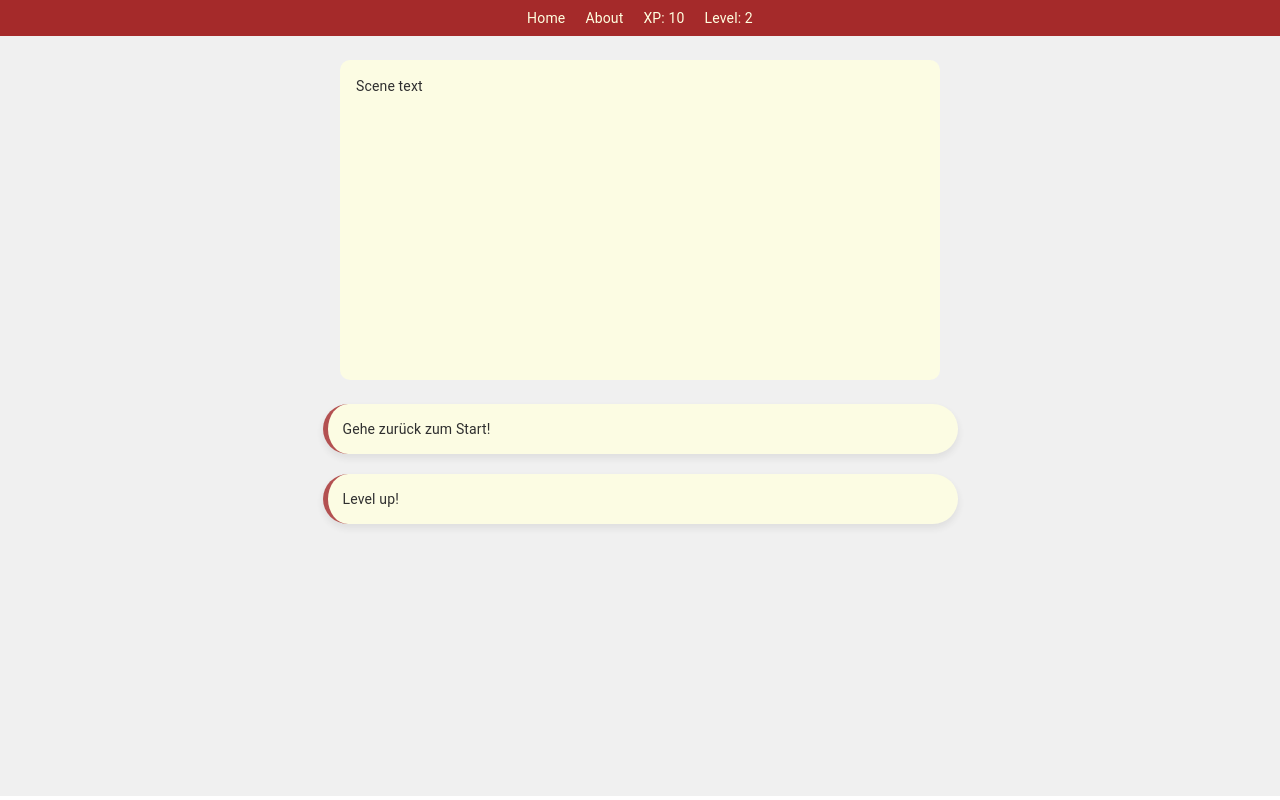
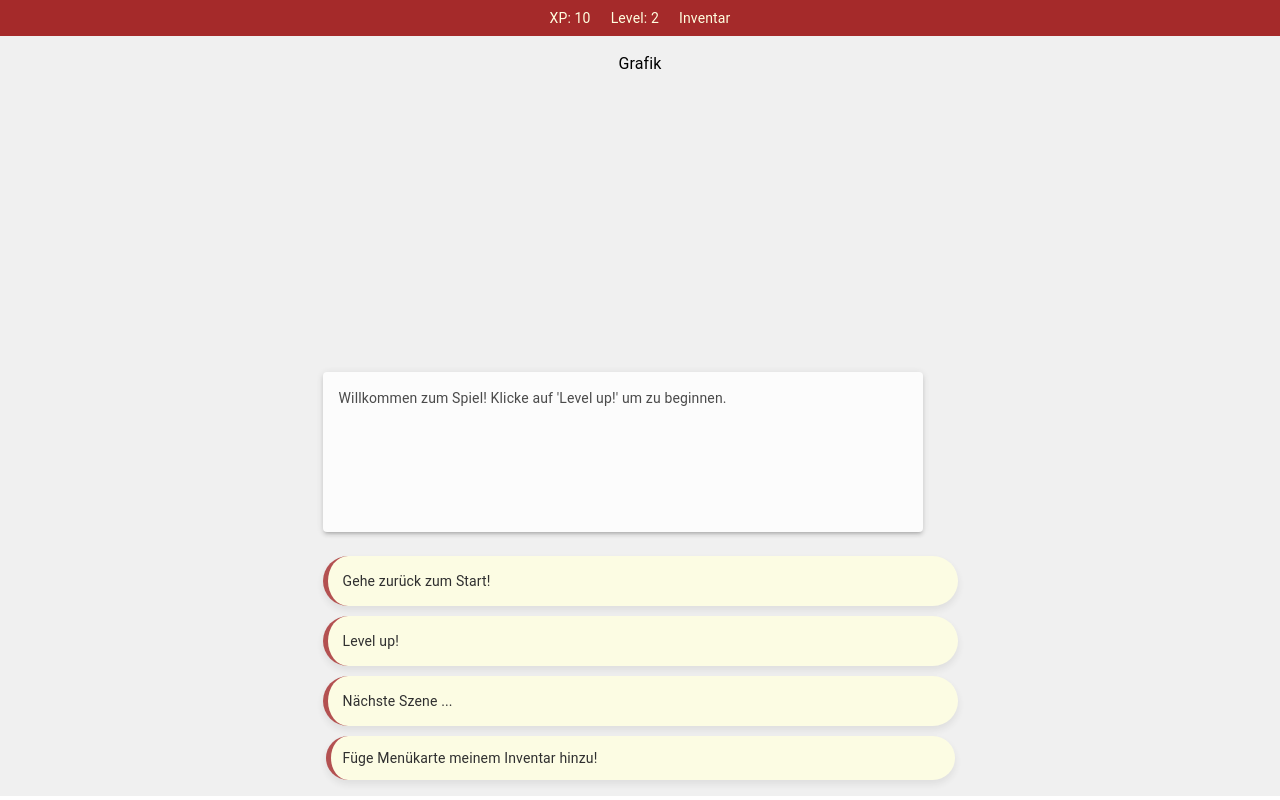
Before and after one commit to clio001/project-sodh, a Next.js app: page /main in a window 1280 px wide. Built offline with nearby package versions, Linux system fonts and the light colour scheme.

Commit message:
added drawer

```diff
--- a/app/components/ContextProvider.jsx
+++ b/app/components/ContextProvider.jsx
@@ -8,8 +8,33 @@ const MyContextProvider = createContext();
 export const ContextProvider = ({ children }) => {
   const [xp, setXp] = useState(10);
   const [level, setLevel] = useState(2);
+
+  const [scene, setScene] = useState([
+    {
+      id: 1,
+      title: "Start",
+      description:
+        "Willkommen zum Spiel! Klicke auf 'Level up!' um zu beginnen.",
+      options: [{ text: "Level up!", nextSceneId: 2 }],
+    },
+    {
+      id: 2,
+      title: "Level 1",
+      description:
+        "Du bist jetzt Level 1! Klicke auf 'Level up!' um weiterzumachen.",
+      options: [{ text: "Level up!", nextSceneId: 3 }],
+    },
+    {
+      id: 3,
+      title: "Level 2",
+      description:
+        "Du bist jetzt Level 2! Klicke auf 'Level up!' um weiterzumachen.",
+      options: [{ text: "Level up!", nextSceneId: 4 }],
+    },
+  ]);
+
   return (
-    <MyContextProvider.Provider value={{ xp, setXp, level, setLevel }}>
+    <MyContextProvider.Provider value={{ xp, setXp, level, setLevel, scene }}>
       {children}
     </MyContextProvider.Provider>
   );
--- a/app/components/Selection.jsx
+++ b/app/components/Selection.jsx
@@ -6,14 +6,14 @@ import React from "react";
 import { useMyContext } from "./ContextProvider";
 
 export default function Selection() {
-  const { setLevel } = useMyContext();
+  const { setLevel, setScene } = useMyContext();
   return (
     <Box
       sx={{
         display: "flex",
         flexDirection: "column",
         alignItems: "center",
-        gap: "20px",
+        gap: "10px",
       }}
     >
       <Link href="/" passHref style={{ textDecoration: "none" }}>
@@ -47,7 +47,43 @@ export default function Selection() {
         }}
         onClick={() => setLevel((prev) => prev + 1)}
       >
-        <Typography variant="body2">Level up!</Typography>
+        <Typography variant="body2" onClick={() => setScene(scene[1])}>
+          Level up!
+        </Typography>
+      </Box>
+      <Box
+        sx={{
+          borderLeft: "5px solid brown",
+          borderRadius: "50px",
+          boxShadow: "0 4px 8px rgba(0, 0, 0, 0.1)",
+          backgroundColor: "lightyellow",
+          padding: "15px",
+          opacity: "0.8",
+          width: "80vw",
+          maxWidth: "600px",
+        }}
+        onClick={() => setLevel((prev) => prev + 1)}
+      >
+        <Typography variant="body2" onClick={() => setScene(scene[1])}>
+          Nächste Szene ...
+        </Typography>
+      </Box>
+      <Box
+        sx={{
+          borderLeft: "5px solid brown",
+          borderRadius: "50px",
+          boxShadow: "0 4px 8px rgba(0, 0, 0, 0.1)",
+          backgroundColor: "lightyellow",
+          padding: "12px",
+          opacity: "0.8",
+          width: "80vw",
+          maxWidth: "600px",
+        }}
+        onClick={() => setLevel((prev) => prev + 1)}
+      >
+        <Typography variant="body2" onClick={() => setScene(scene[1])}>
+          Füge Menükarte meinem Inventar hinzu!
+        </Typography>
       </Box>
     </Box>
   );
--- a/app/components/Statbar.jsx
+++ b/app/components/Statbar.jsx
@@ -1,12 +1,16 @@
 "use client";
-import { Box, Typography } from "@mui/material";
+import { Box, Button, Drawer, Typography } from "@mui/material";
 import Link from "next/link";
 import React from "react";
 import { useMyContext } from "./ContextProvider";
 
 export default function Statbar() {
   const dbjson = useMyContext();
+  const [open, setOpen] = React.useState(false);
 
+  const toggleDrawer = (newOpen) => () => {
+    setOpen(newOpen);
+  };
   return (
     <Box
       sx={{
@@ -18,7 +22,7 @@ export default function Statbar() {
         padding: "0.5rem",
       }}
     >
-      <Link
+      {/* <Link
         href="/"
         style={{
           textDecoration: "none",
@@ -37,11 +41,42 @@ export default function Statbar() {
         }}
       >
         <Typography variant="body2">About</Typography>
-      </Link>
+      </Link> */}
       <Typography variant="body2">XP: {dbjson.xp}</Typography>
       <Typography variant="body2" sx={{ marginLeft: "20px" }}>
         Level: {dbjson.level}
       </Typography>
+      <Typography
+        variant="body2"
+        sx={{ marginLeft: "20px" }}
+        onClick={toggleDrawer(true)}
+      >
+        Inventar
+      </Typography>
+      <div>
+        <Drawer anchor="right" open={open} onClose={toggleDrawer(false)}>
+          <Box sx={{ width: "100vw" }}>
+            <Box
+              sx={{
+                display: "flex",
+                flexDirection: "row",
+                justifyContent: "space-between",
+              }}
+            >
+              <Typography variant="h6" sx={{ padding: "3rem" }}>
+                Inventar
+              </Typography>
+              <Typography
+                variant=""
+                onClick={toggleDrawer(false)}
+                sx={{ padding: "1rem" }}
+              >
+                Close
+              </Typography>
+            </Box>
+          </Box>
+        </Drawer>
+      </div>
     </Box>
   );
 }
--- a/app/globals.css
+++ b/app/globals.css
@@ -7,7 +7,7 @@
   background-color: lightyellow;
   opacity: 0.8;
   border-radius: 10px;
-  height: 40vh;
+  height: 20vh;
   width: 90vw;
   max-width: 600px;
   margin-bottom: 1.5rem;
--- a/app/layout.jsx
+++ b/app/layout.jsx
@@ -5,13 +5,13 @@ import { ContextProvider } from "./components/ContextProvider";
 const inter = Inter({ subsets: ["latin"] });
 
 export const metadata = {
-  title: "Projct SODH",
+  title: "Projekt SODH",
   description: "A project by the SODH collective",
 };
 
 export default function RootLayout({ children }) {
   return (
-    <html lang="en">
+    <html lang="de">
       <ContextProvider>
         <body className={inter.className}>{children}</body>
       </ContextProvider>
--- a/app/main/page.jsx
+++ b/app/main/page.jsx
@@ -1,9 +1,13 @@
-import { Box, Typography } from "@mui/material";
-import React from "react";
+"use client";
+import { Box, Button, Drawer, Paper, Typography } from "@mui/material";
+import React, { use } from "react";
 import "../globals.css";
 import Selection from "../components/Selection";
+import { useMyContext } from "../components/ContextProvider";
 
 export default function page() {
+  const { scene } = useMyContext();
+
   return (
     <main style={{ backgroundColor: "#f0f0f0" }}>
       <Box
@@ -12,15 +16,25 @@ export default function page() {
           flexDirection: "column",
           alignItems: "center",
           height: "95vh",
+          justifyContent: "space-between",
         }}
       >
-        <Box className="container-scenetext">
-          <Typography variant="body2" sx={{ padding: "1rem" }}>
-            Scene text
+        <Box>
+          <Typography variant="body1" sx={{ padding: "1rem" }}>
+            Grafik
           </Typography>
         </Box>
-        <Box>
-          <Selection />
+        <Box mb={2}>
+          <Box>
+            <Paper className="container-scenetext" elevation={3}>
+              <Typography variant="body2" sx={{ padding: "1rem" }}>
+                {scene[0].description}
+              </Typography>
+            </Paper>
+          </Box>
+          <Box>
+            <Selection />
+          </Box>
         </Box>
       </Box>
     </main>
```
